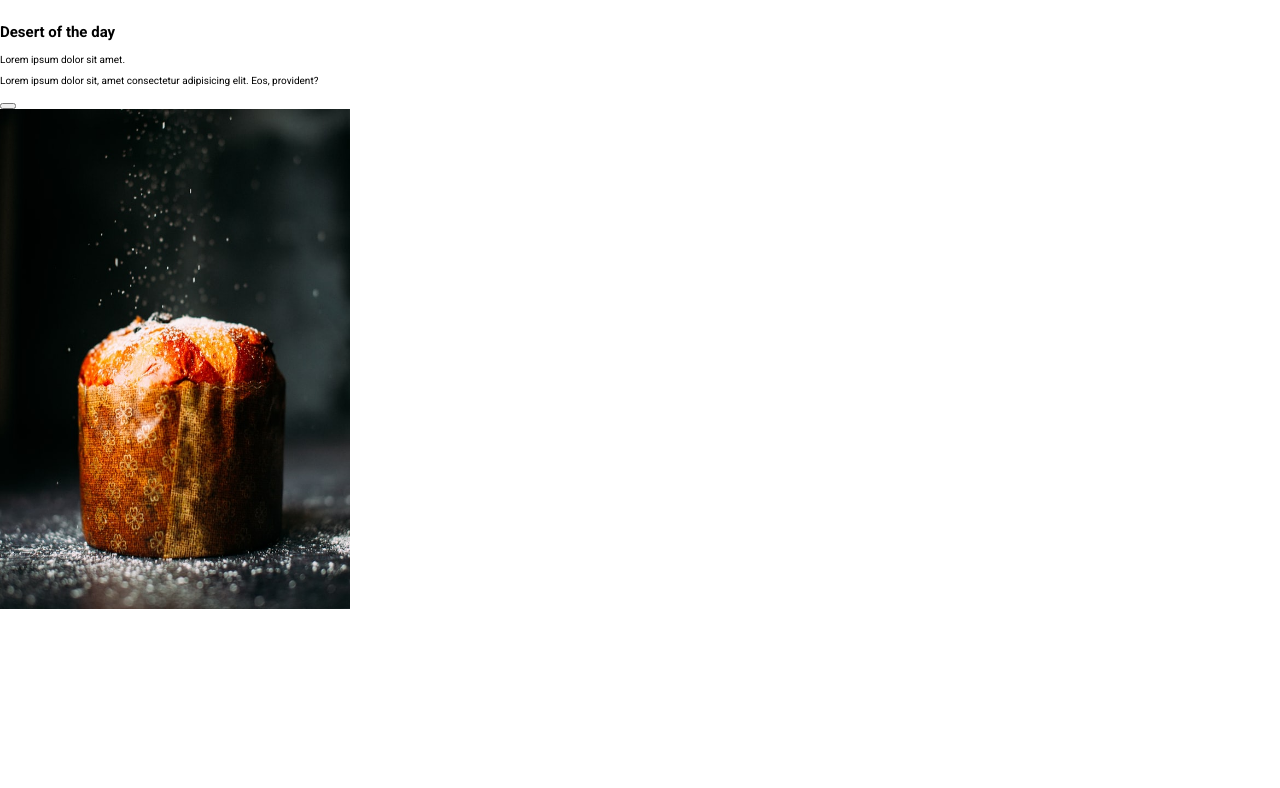
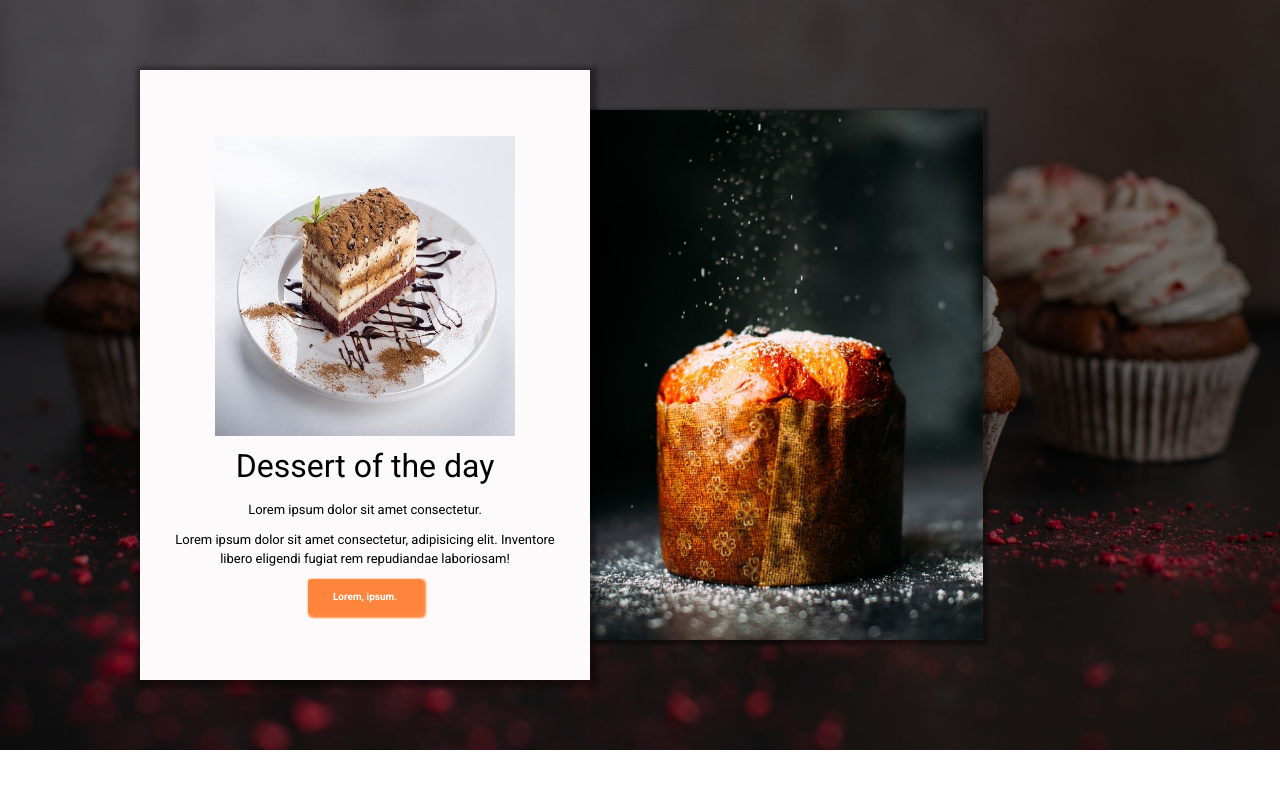
Before and after one commit to piotr-skolorzynski/page-layout-examp2, a plain HTML site: page index.html in a window 1280 px wide. Drawn offline with nearby package versions, Linux system fonts and the light colour scheme.

Commit message:
rename imgages modify index.html and style.css fix style for section dessert

```diff
--- a/css/style.css
+++ b/css/style.css
@@ -5,11 +5,94 @@ html {
 body {
     font-family: 'Roboto',sans-serif;
     box-sizing: border-box;
+    min-height: 100vh;
+}
+
+/* section dessert */
+.section-dessert {
+    position: relative;
+    padding: 7rem 1rem;
+    background-image: url('../img/dessert3.jpg');
+    background-repeat: no-repeat;
+    background-size: cover;
+    background-position: 50% 90%;
+    z-index: 0;
+}
+
+.section-shadow {
+    position: absolute;
+    top: 0;
+    left: 0;
+    width: 100%;
+    height: 100%;
+    background-color: rgba(0, 0, 0, 0.45);
+    z-index: -1;
+}
+
+.content-wrapper {
+    margin: 0 auto;
+    max-width: 1000px;
+    display: flex;
+    align-items: center;
+}
+
+.card-dessert {
+    padding: 2rem 0;
+    width: 450px;
+    height: 570px;
+    display: flex;
+    flex-direction: column;
+    justify-content: center;
+    align-items: center;
+    background-color: rgb(252, 250, 250);
+    box-shadow: 2px 2px 5px 5px rgba(0, 0, 0, .4);
+    z-index: 10;
+}
+
+.card-dessert-img-wrapper img {
+    width: 300px;
+    height: 300px;
+}
+
+.card-dessert-content-wrapper {
+    padding: 0 3rem;
+    display: flex;
+    flex-direction: column;
+    justify-content: center;
+    align-items: center;
+}
+
+.card-dessert-title {
+    margin: 1rem 0;
+    font-size: 3.2rem;
+    font-weight: lighter;
+    text-align: center;
+}
+
+.card-dessert-info {
+    margin: .5rem 0;
+    font-size: 1.3rem;
+    text-align: center;
+    line-height: 1.5;
+}
+
+.card-dessert-button {
+    margin-top: 0.5rem;
+    padding: 1.2rem 2.5rem;
+    color: #fff;
+    font-weight: bold;
+    text-decoration: none;
+    background-color: rgb(255, 133, 61);
+    border-radius: 3px;
+    box-shadow: 2px 2px 2px 2px rgba(255, 133, 61, .97);
 }
 
 .img-wrapper {
-    width: 350px;
-    height: 500px;
+    position: absolute;
+    left: 44%;
+    width: 420px;
+    height: 530px;
+    box-shadow: 2px 2px 3px 3px rgba(0, 0, 0, .4);
 }
 
 .img-wrapper img {
--- a/index.html
+++ b/index.html
@@ -12,18 +12,23 @@
 </head>
 <body>
     <main>
-        <section class="section-desert">
-            <div class="card-desert">
-                <div class="card-desert-img-wrapper">
-                    <img src="" alt="">
+        <section class="section-dessert">
+            <div class="section-shadow"></div>
+            <div class="content-wrapper">
+                <div class="card-dessert">
+                    <div class="card-dessert-img-wrapper">
+                        <img src="./img/dessert1.jpg" alt="delicous dessert of the day">
+                    </div>
+                    <div class="card-dessert-content-wrapper">
+                        <h2 class="card-dessert-title">Dessert of the day</h2>
+                        <p class="card-dessert-info">Lorem ipsum dolor sit amet consectetur.</p>
+                        <p class="card-dessert-info">Lorem ipsum dolor sit amet consectetur, adipisicing elit. Inventore libero eligendi fugiat rem repudiandae laboriosam!</p>
+                        <a href=""  class="card-dessert-button">Lorem, ipsum.</a>
+                    </div>
                 </div>
-                <h2 class="card-desert-title">Desert of the day</h2>
-                <p class="card-desert-info">Lorem ipsum dolor sit amet.</p>
-                <p class="card-desert-info">Lorem ipsum dolor sit, amet consectetur adipisicing elit. Eos, provident?</p>
-                <button class="card-desert-button"></button>
-            </div>
-            <div class="img-wrapper">
-                <img src="./img/desert2.jpg" alt="Photo by Food Photographer Jennifer Pallian on Unsplash">
+                <div class="img-wrapper">
+                    <img src="./img/dessert2.jpg" alt="Photo by Food Photographer Jennifer Pallian on Unsplash">
+                </div>
             </div>
         </section>
     </main>
```
Also changed, not shown: img/desert1.jpg (deleted), img/dessert1.jpg (added), img/dessert2.jpg (renamed from img/desert2.jpg), img/dessert3.jpg (added).
